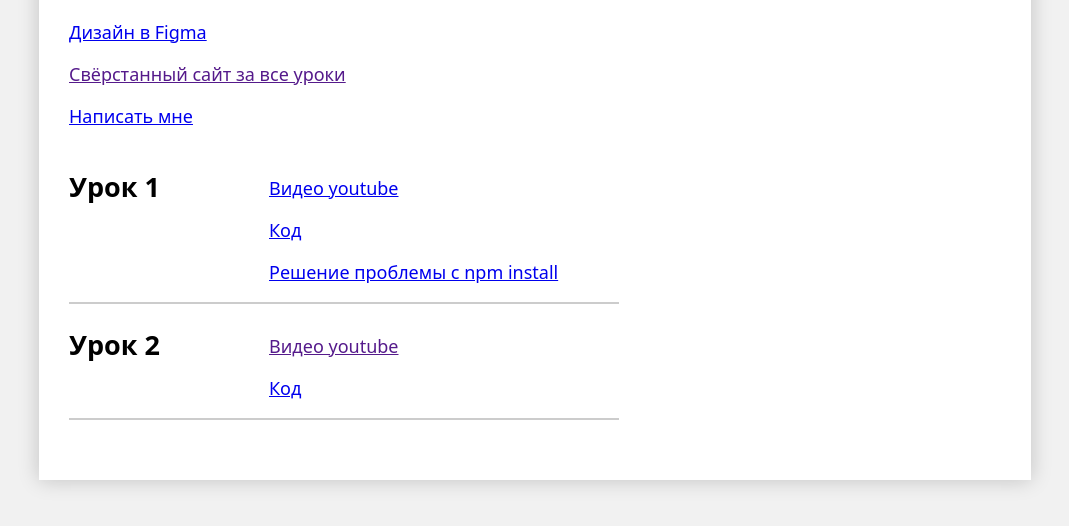
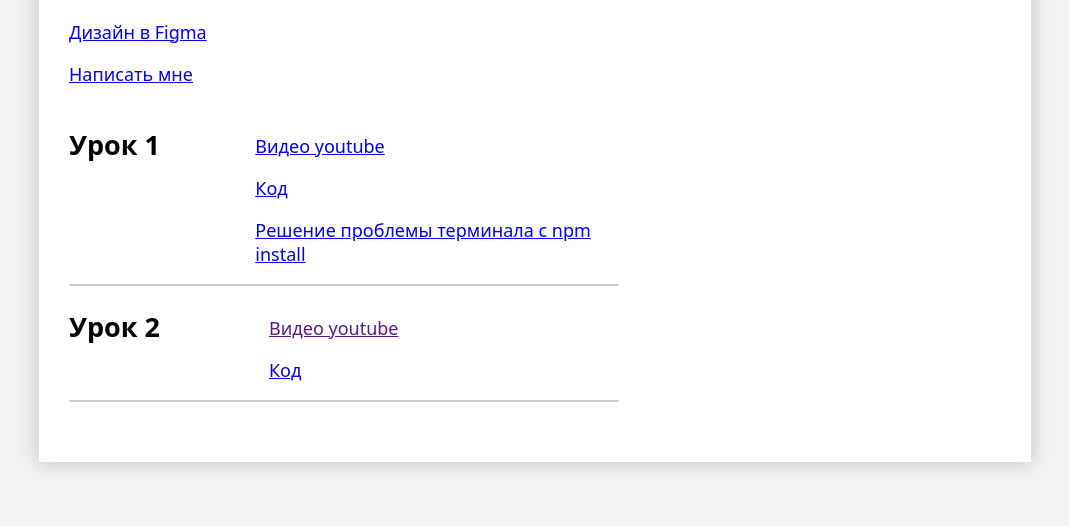
Before and after one commit to lonanl/verstka-course-1, a plain HTML site: page index.html in a window 1280 px wide. Shown: the part 188-714 px from the top of the page, without its empty margins (105-1174 px from the left). Drawn offline with Linux system fonts and the light colour scheme.

Commit message:
Update index.html
-

```diff
--- a/index.html
+++ b/index.html
@@ -60,8 +60,7 @@
    <main>
       <h1>Курс по верстке</h1>
       <h2>Общие ссылки</h2>
-      <p><a href="https://vk.cc/cESNrc">Дизайн в Figma</a></p>
-      <p><a href="">Свёрстанный сайт за все уроки</a></p>
+      <p><a href="https://vk.cc/cFos60">Дизайн в Figma</a></p>
       <p><a href="https://vk.com/l.lonan">Написать мне</a></p>
 
       <div class="lesson-wrapper">
@@ -70,7 +69,7 @@
          <div class="links">
             <p><a href="https://www.youtube.com/watch?v=FAGA_B3WlW4&">Видео youtube</a></p>
             <p><a href="/src/lesson 1/Код 1 урок.zip">Код</a></p>
-            <p><a href="https://vk.cc/avM4m8">Решение проблемы с npm install</a></p>
+            <p><a href="https://vk.cc/avM4m8">Решение проблемы терминала с npm install</a></p>
          </div>
       </div>
 
```
